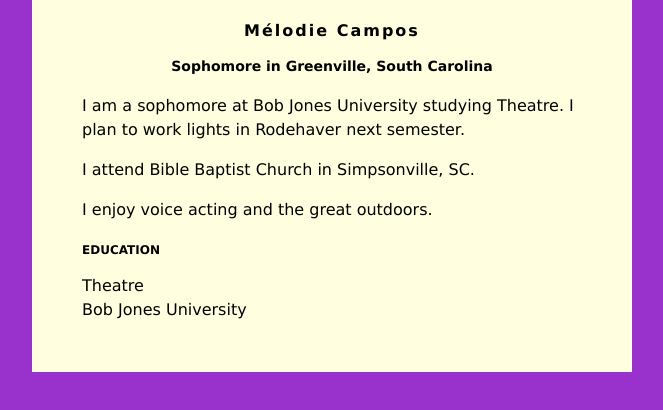
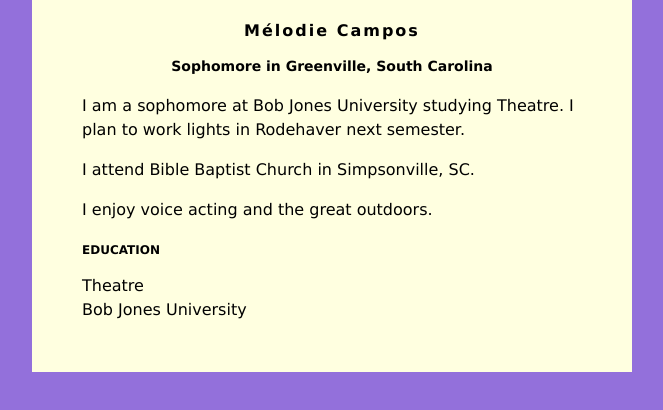
Before and after one commit to SandaledSeal/SandaledSeal.github.io, a plain HTML site: page index.html in a window 1280 px wide. Shown: the whole page, without its empty margins (308-971 px from the left). Drawn offline with Linux system fonts and the light colour scheme.

Commit message:
Update index.html

```diff
--- a/index.html
+++ b/index.html
@@ -2,7 +2,7 @@
 <head>
 <style>
 body {
-    background: #9932CC;
+    background: #9370DB;
     font-family: Verdana;
 }
 #content {
```
